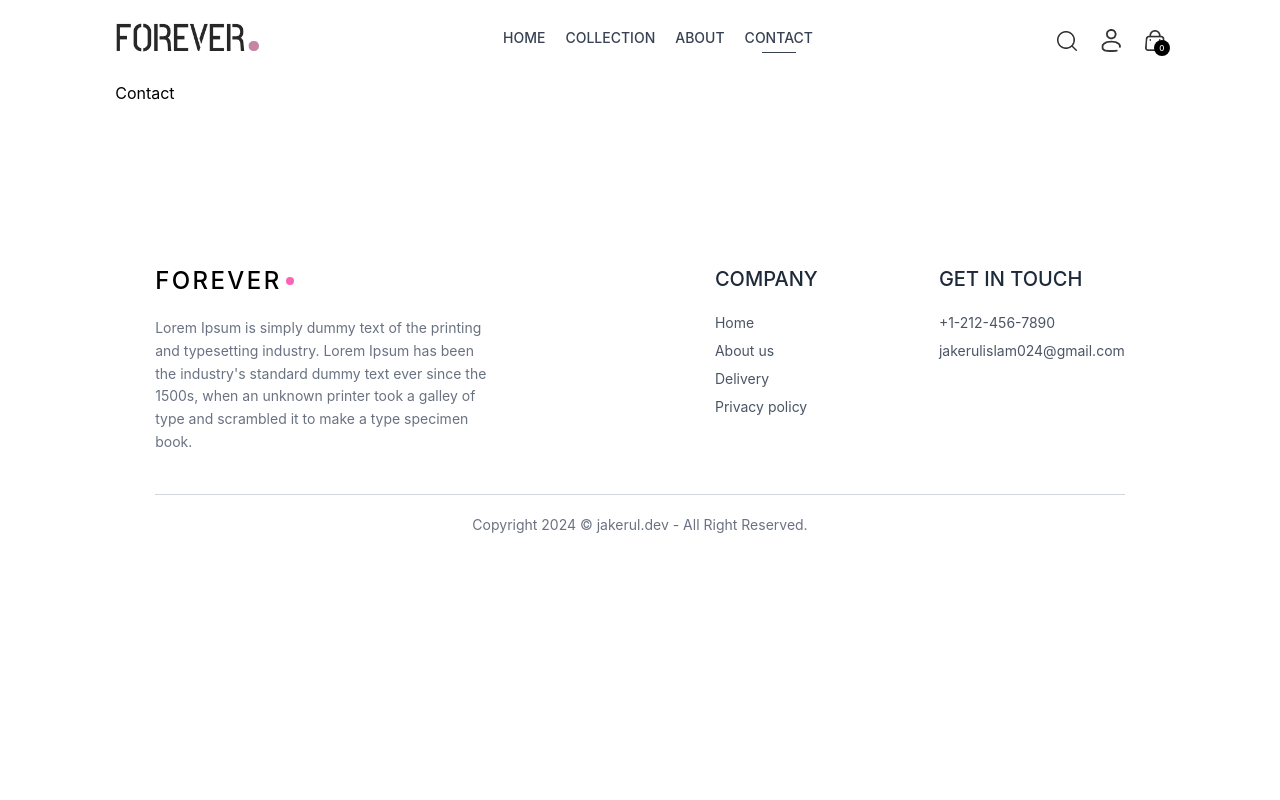
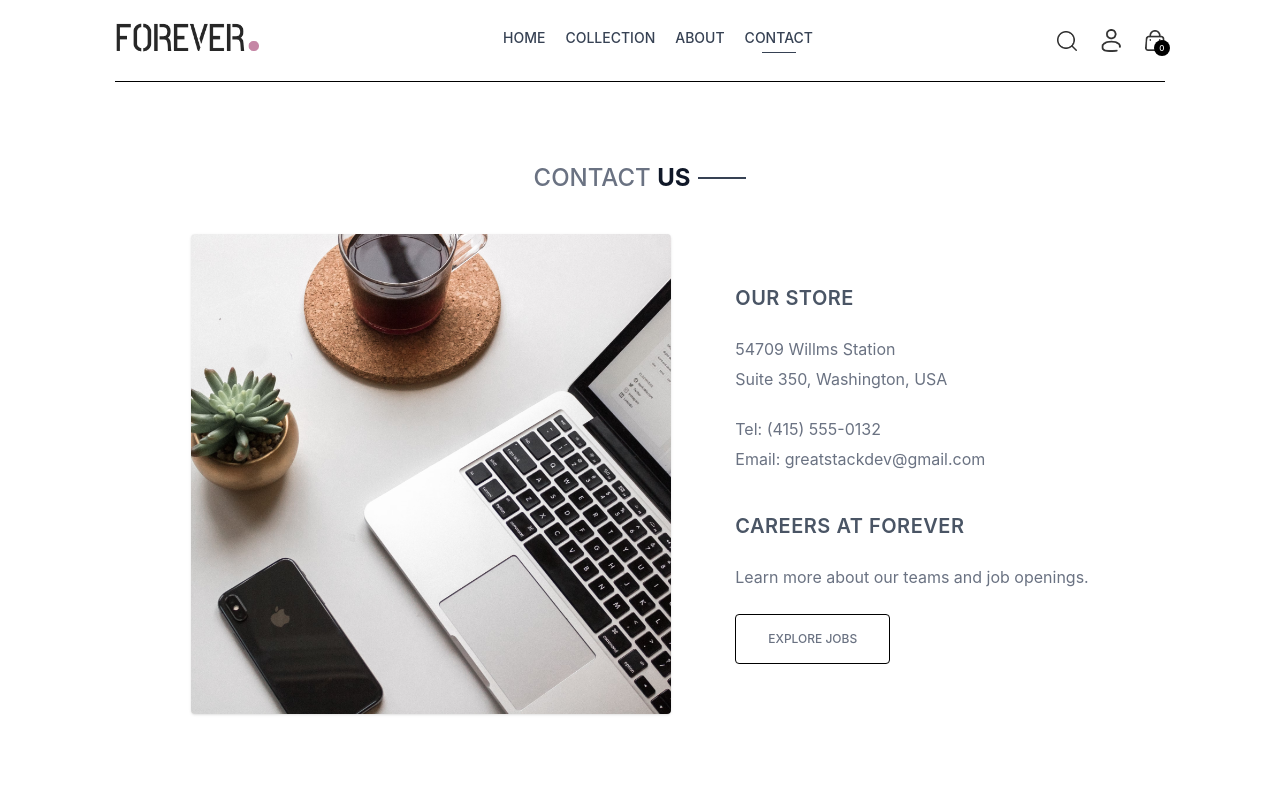
Before and after one commit to jakerul-islam/E-commerce-app-client, a React (Vite) app: page /contact in a window 1280 px wide. Shown: the top 800 px of the page. Built offline with nearby package versions, Linux system fonts and the light colour scheme.

Commit message:
contact us section added

```diff
--- a/src/pages/Contact.jsx
+++ b/src/pages/Contact.jsx
@@ -1,9 +1,58 @@
 import React from 'react';
+import { assets } from '../assets/assets';
 
 const Contact = () => {
     return (
-        <div>
-            <h2>Contact</h2>
+        <div className='border-t pt-10'>
+
+            {/* ---------- Contact Us Title ---------- */}
+            <div className='text-2xl text-center pt-10 flex justify-center items-center gap-2'>
+                <h1 className='text-gray-500 font-medium'>CONTACT <span className='text-gray-900 font-bold'>US</span></h1>
+                <p className='w-8 md:w-12 h-[2px] bg-gray-700'></p>
+            </div>
+
+            {/* ---------- Contact Info Section ---------- */}
+            <div className='my-10 flex flex-col md:flex-row justify-center gap-10 md:gap-16 mb-28 items-center'>
+
+                {/* Left Side: Contact Image */}
+                <div className='w-full md:max-w-[480px]'>
+                    <img
+                        className='w-full h-auto object-cover rounded shadow-sm'
+                        src={assets.contact_img || 'https://images.unsplash.com/photo-1505740420928-5e560c06d30e'}
+                        alt="Contact Us"
+                    />
+                </div>
+
+                {/* Right Side: Contact Text Details */}
+                <div className='flex flex-col justify-center items-start gap-6 text-gray-500 text-sm md:text-base'>
+
+                    {/* Our Store Details */}
+                    <h2 className='font-semibold text-xl text-gray-600 tracking-wide'>OUR STORE</h2>
+
+                    <div className='flex flex-col gap-1 leading-relaxed'>
+                        <p>54709 Willms Station</p>
+                        <p>Suite 350, Washington, USA</p>
+                    </div>
+
+                    <div className='flex flex-col gap-1 leading-relaxed'>
+                        <p>Tel: (415) 555-0132</p>
+                        <p>Email: greatstackdev@gmail.com</p>
+                    </div>
+
+                    {/* Careers Details */}
+                    <h2 className='font-semibold text-xl text-gray-600 tracking-wide mt-4'>CAREERS AT FOREVER</h2>
+
+                    <p className='leading-relaxed'>Learn more about our teams and job openings.</p>
+
+                    {/* Explore Jobs Button with Hover Effect */}
+                    <button className='border border-black px-8 py-4 text-xs font-medium uppercase hover:bg-black hover:text-white transition-all duration-500 rounded-sm active:bg-gray-800'>
+                        Explore Jobs
+                    </button>
+
+                </div>
+
+            </div>
+
         </div>
     );
 };
```
